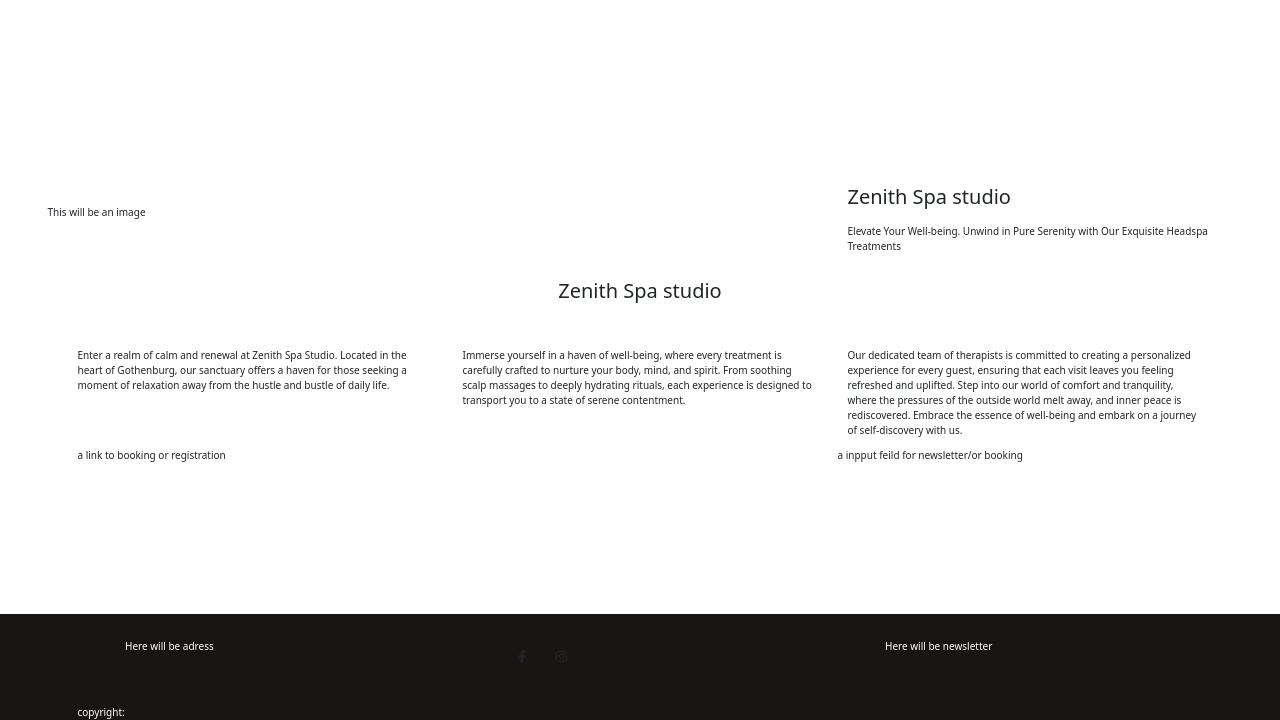
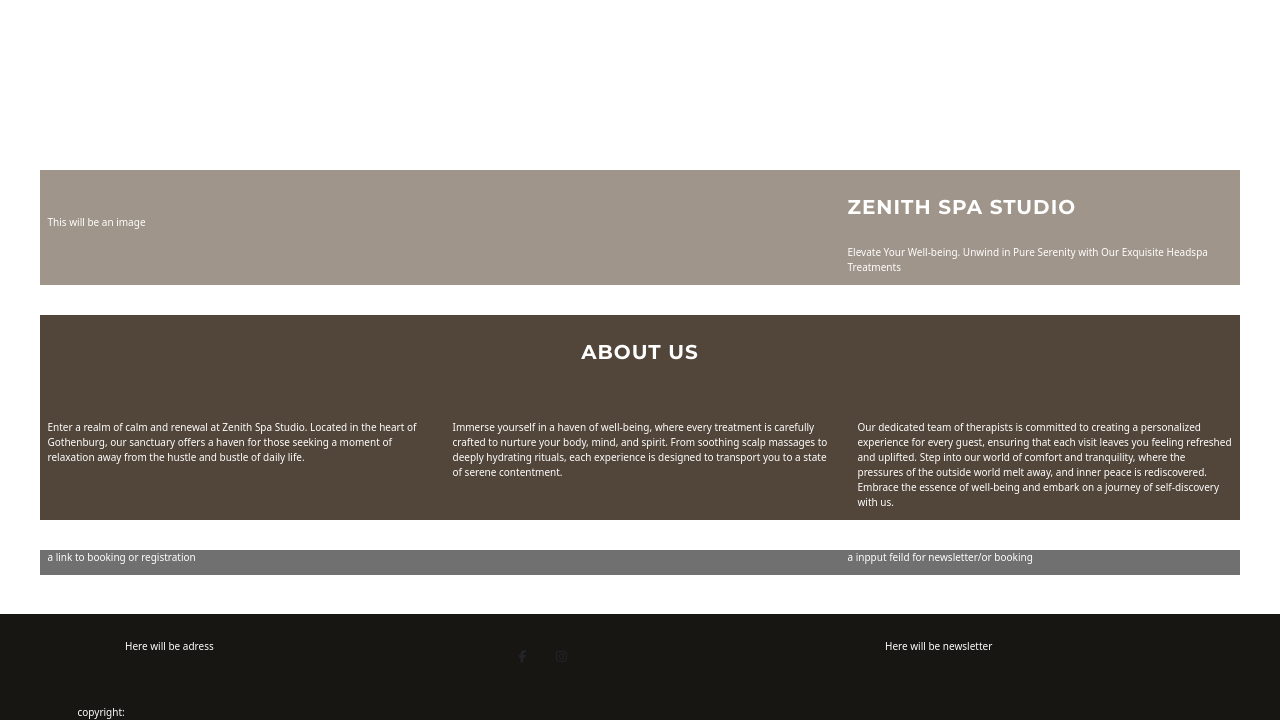
Before and after one commit to Annibor/Zenith-spa-studio, a Django app: page / in a window 1280 px wide. Shown: the part 80-800 px from the top of the page. Run offline with Django 5.2, Linux system fonts and the light colour scheme; some libraries are stand-ins or nearby versions.

Commit message:
Style h2 & background color on sections -> index.html

```diff
--- a/home/templates/home/index.html
+++ b/home/templates/home/index.html
@@ -24,10 +24,10 @@
 <section>
   <div>
     <div class="section mt-8">
-      <div class="container">
+      <div class="container mt-5 info-container-index">
         <div class="row mb-5">
           <div class="col-lg-7 mx-auto text-center aos-init aos-animate">
-            <h2 class="mb-4 mt-4 heading">Zenith Spa studio</h2>
+            <h2 class="mb-4 mt-4 heading">About us</h2>
           </div>
         </div>
         <div class="row g-5">
@@ -62,7 +62,7 @@
       </div>
     </div>
     <div class="section">
-      <div class="container">
+      <div class="container mt-5 links-section-index">
         <div class="row justify-content-between">
           <div class="col-lg-4 aos-init aos-animate">
             <p>a link to booking or registration</p>
--- a/static/css/style.css
+++ b/static/css/style.css
@@ -3,6 +3,9 @@
 /* -------------------*/
 @import url("https://fonts.googleapis.com/css2?family=Inter:wght@300;400;500;600&family=Lato:wght@300;400;700;900&family=Montserrat:wght@100;200;300;400;500;700&family=Work+Sans:wght@100;300;500&display=swap");
 
+/* -------------------*/
+/*- OVER ALL STYLES -*/
+/* -------------------*/
 /* -- Asterisk wildcard selector to override default styles added by the browser -- */
 * {
   padding: 0;
@@ -14,6 +17,15 @@
 html {
   font-size: 62.5%;
   overflow-x: hidden;
+}
+
+/* -- heading styles -- */
+h2 {
+  font-family: "Montserrat", sans-serif;
+  font-weight: 600;
+  line-height: 4.5rem;
+  letter-spacing: 1px;
+  text-transform: uppercase;
 }
 
 /* -------------------*/
@@ -34,4 +46,26 @@ html {
 /* -- Hero Section -- */
 .hero-container {
   max-width: 120rem;
+  background-color: rgb(159, 149, 138);
+  color: #fff;
 }
+
+/* -- FOOTER STYLING -- */
+.social-links-div {
+  color: #fff;
+}
+
+/* -------------------*/
+/*- INDEX.HTML STYLES -*/
+/* -------------------*/
+.info-container-index {
+  max-width: 120rem;
+  background-color: rgb(82, 70, 59);
+  color: #fff;
+}
+
+.links-section-index {
+  max-width: 120rem;
+  background-color: rgb(112, 112, 112);
+  color: #fff;
+}
--- a/templates/base.html
+++ b/templates/base.html
@@ -81,7 +81,7 @@
           <div class="col-md-3 col-lg-4 col-xl-3 mx-auto mb-4">
             <p>Here will be adress</p>
           </div>
-          <div class="col-md-3 col-lg-4 col-xl-3 mx-auto mb-4">
+          <div class="col-md-3 col-lg-4 col-xl-3 mx-auto mb-4 social-links-div">
             <section class="mb-4">
               <a
                 data-mdb-ripple-init
```
